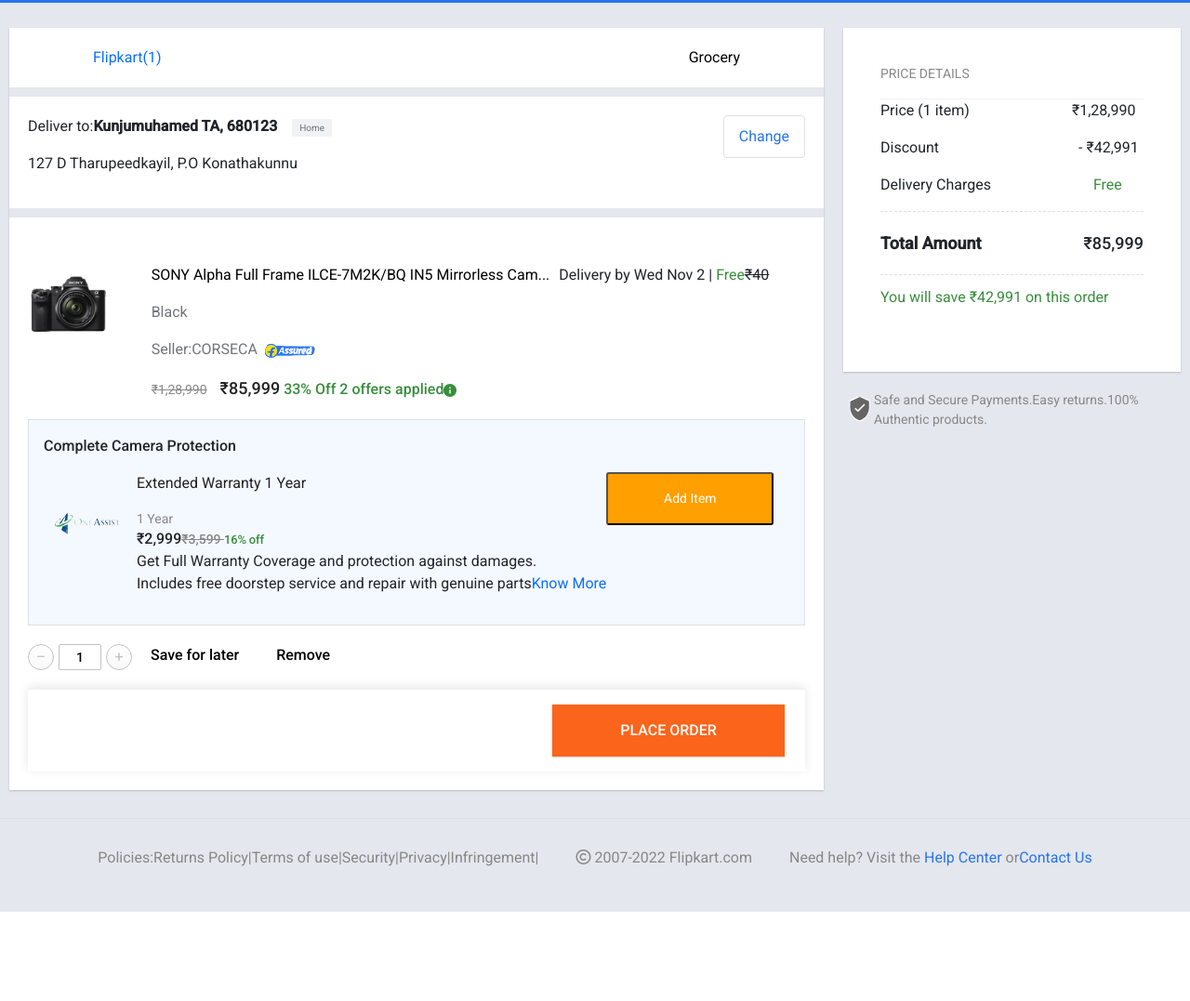
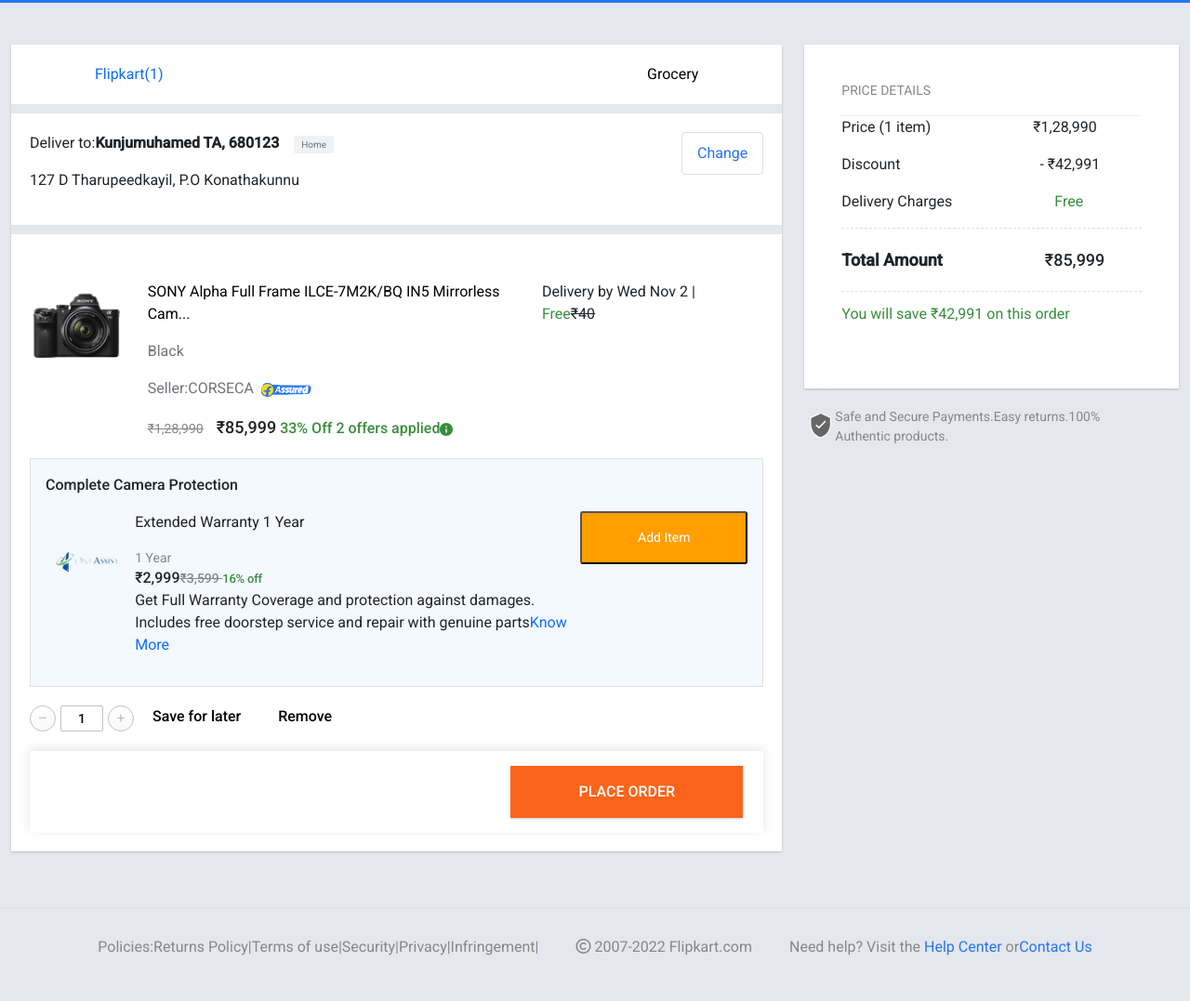
Before and after one commit to shaunbenny24/flipkart-, a Django app: page /kart/cart in a window 1280 px wide. Shown: the part 55-1132 px from the top of the page at 93% size. Before the commit the page ends 1036 px from the top, so only its background shows below. Run offline with Django 4.2, Linux system fonts and the light colour scheme; some libraries are stand-ins or nearby versions.

Commit message:
changes update

```diff
--- a/flipkart/static/cartstyle.css
+++ b/flipkart/static/cartstyle.css
@@ -129,7 +129,7 @@ h6{
 .deliver{
     background-color: white;
     padding: 20px 20px;
-    width: 876px;
+
     margin-top: 10px;
     display: flex;
     justify-content: space-between;
@@ -139,7 +139,7 @@ h6{
     gap: 5px;
     background-color: white;
     padding: 20px 20px;
-    width: 876px;
+
     justify-content: space-between;
 
 }
@@ -226,7 +226,7 @@ h6{
 .cat{
     background-color: white;
     margin-top: 10px;
-    width: 876px;
+
     padding: 10px 20px;
     justify-content: center;
 
@@ -242,7 +242,7 @@ h6{
     background-color: white;
     padding: 20px;
     margin-top: 10px;
-    width: 876px;
+
     justify-content: center;
 
 }
@@ -317,7 +317,7 @@ h6{
     padding: 20px;
     display: flex;
     justify-content: space-between;
-    width: 876px;
+
 }
 ._2h2IDm{
     font-size: 16px;
@@ -343,7 +343,7 @@ h6{
     justify-content: space-between;
     background-color: white;
     padding: 20px 90px;
-    width: 876px;
+
 }
 .x2{
     display: inline-block;
--- a/flipkart/templates/cart/cart.html
+++ b/flipkart/templates/cart/cart.html
@@ -225,8 +225,9 @@
       </nav>
       <!-- end md screen -->
    </header>
-   <section class="division con">
-    <div class="first">
+   <div class="container-fluid">
+    <div class="row mt-5">
+        <div class="col-lg-8"><div class="first">
             <div class="cart">
                 <div>
                     <a href="">Flipkart(1)</a>
@@ -331,7 +332,8 @@
             </div>
 
 
-    </div>
+        </div></div>
+        <div class="col-lg-4">
             <div>
                 <div class="detail">
                     <div class="w3">
@@ -388,6 +390,12 @@
 
                 </div>
             </div>
+        </div>
+    </div>
+   </div>
+   <section class="division con">
+
+
 
 
 
```
Lines whose indentation alone changed are shown as unchanged.
